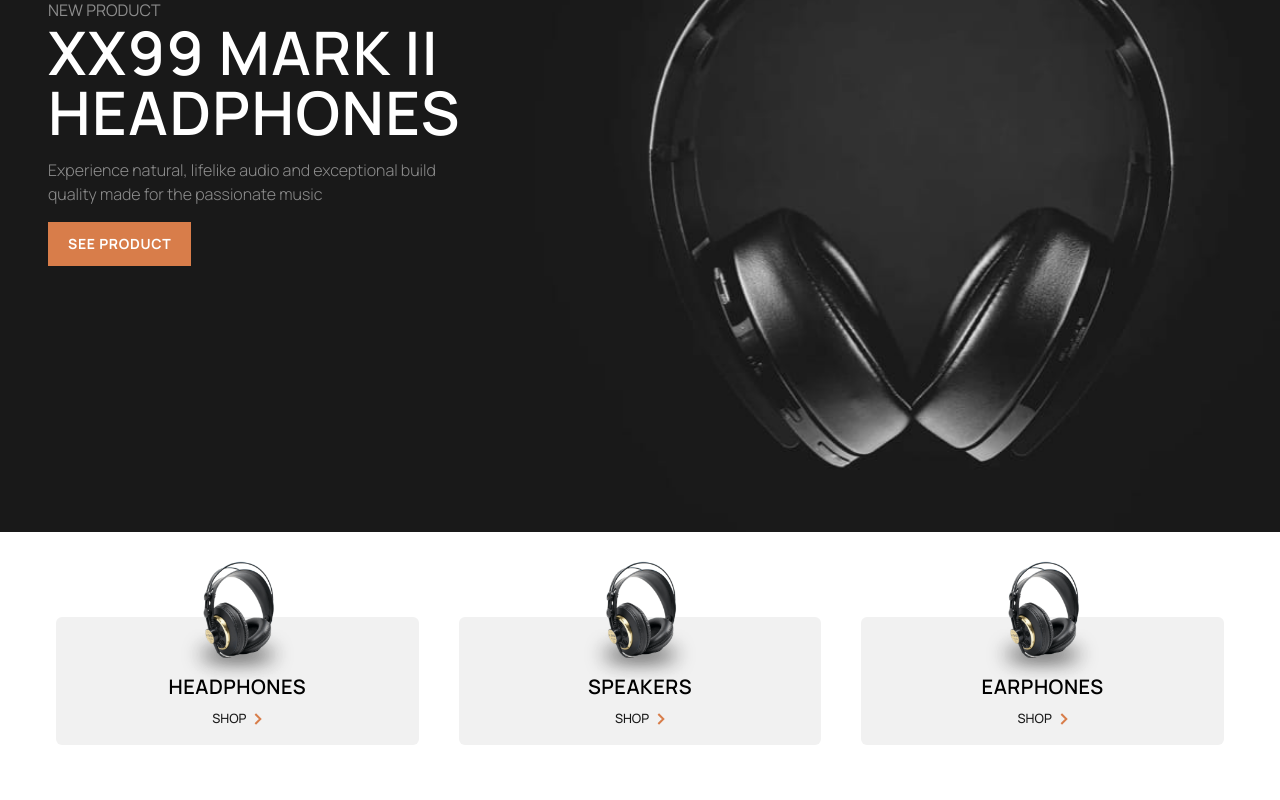
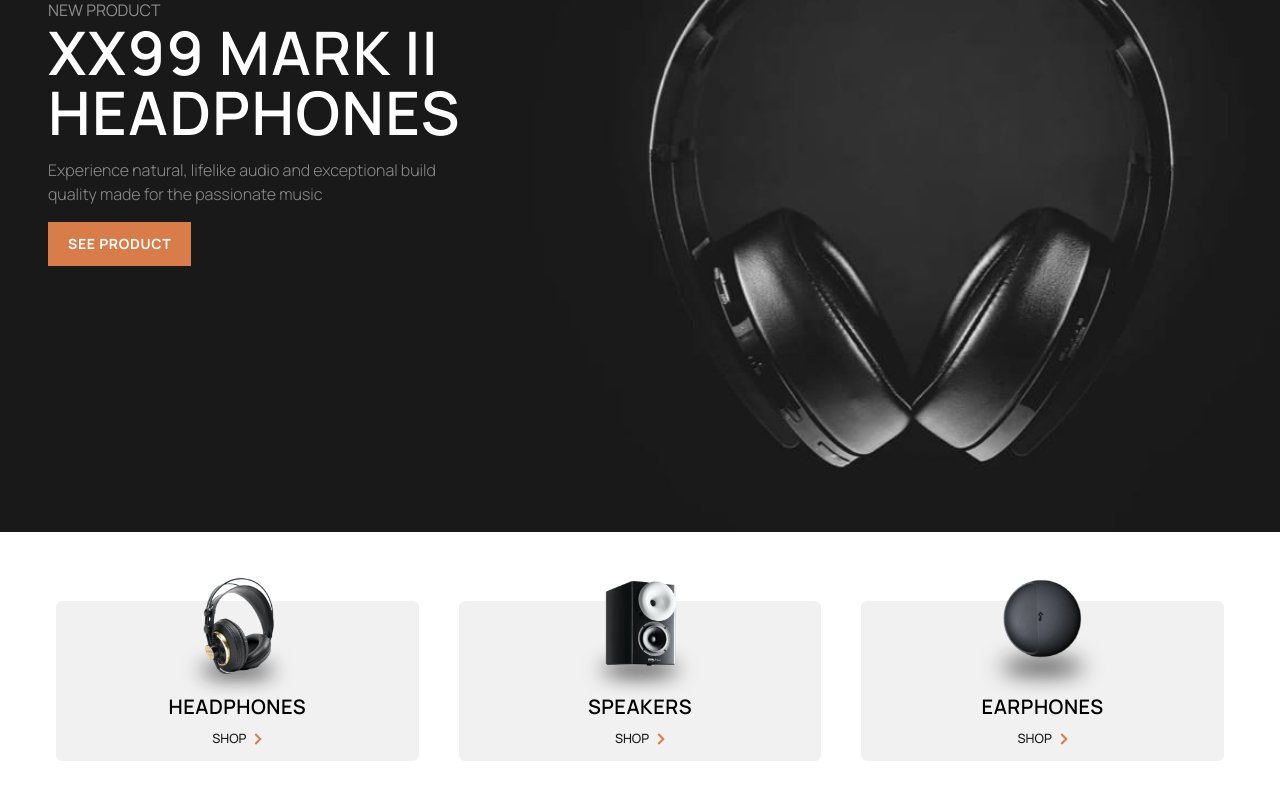
Before and after one commit to elghanbibadr/autophileEcommerce, a React (Vite) app: page / in a window 1280 px wide. Shown: the part 348-1148 px from the top of the page. Built offline with nearby package versions, Linux system fonts and the light colour scheme.

Commit message:
ajdust the height of the product intro card and add images

```diff
--- a/src/componenet/UI/ProductIntroCard.jsx
+++ b/src/componenet/UI/ProductIntroCard.jsx
@@ -3,9 +3,9 @@ import arrowRight from "../../../public/images/shared/desktop/icon-arrow-right.s
 
 const ProductIntroCard = (props) => {
   return (
-    <li className='bg-lightGray rounded-md relative h-32 flex justify-center flex-col items-center w-full'>
+    <li className='bg-lightGray rounded-md relative h-40 flex justify-center flex-col items-center w-full'>
         <img className='h-32 absolute  bottom-14 ' src={props.img} />
-        <div className='mt-10 text-center  uppercase'>
+        <div className='mt-20 text-center  uppercase'>
           <h4 className='text-black mb-2 font-semibold'>{props.name}</h4>
           <div className='flex  items-center justify-center'>
             <a className='text-paleBlack text-[0.8rem] font-medium mr-2  '>shop</a>
--- a/src/componenet/UI/ProductsIntroGridContainer.jsx
+++ b/src/componenet/UI/ProductsIntroGridContainer.jsx
@@ -1,7 +1,10 @@
 import React from 'react'
 import headphoneImg from "../../../public/images/shared/desktop/image-headphones.png"
+import speakerImg from "../../../public/images/shared/desktop/image-speakers.png"
+import earhphoneImg from "../../../public/images/shared/desktop/image-earphones.png"
 import ProductIntroCard from './ProductIntroCard'
-// image-earphones
+
+
 const ProductsIntroGridContainer = () => {
     const data=[
         {
@@ -12,12 +15,12 @@ const ProductsIntroGridContainer = () => {
         {
         id:2,
         name:"speakers",
-        img:headphoneImg
+        img:speakerImg
     },
         {
         id:3,
         name:"earphones",
-        img:headphoneImg
+        img:earhphoneImg
     },
 ]
   return (
```
